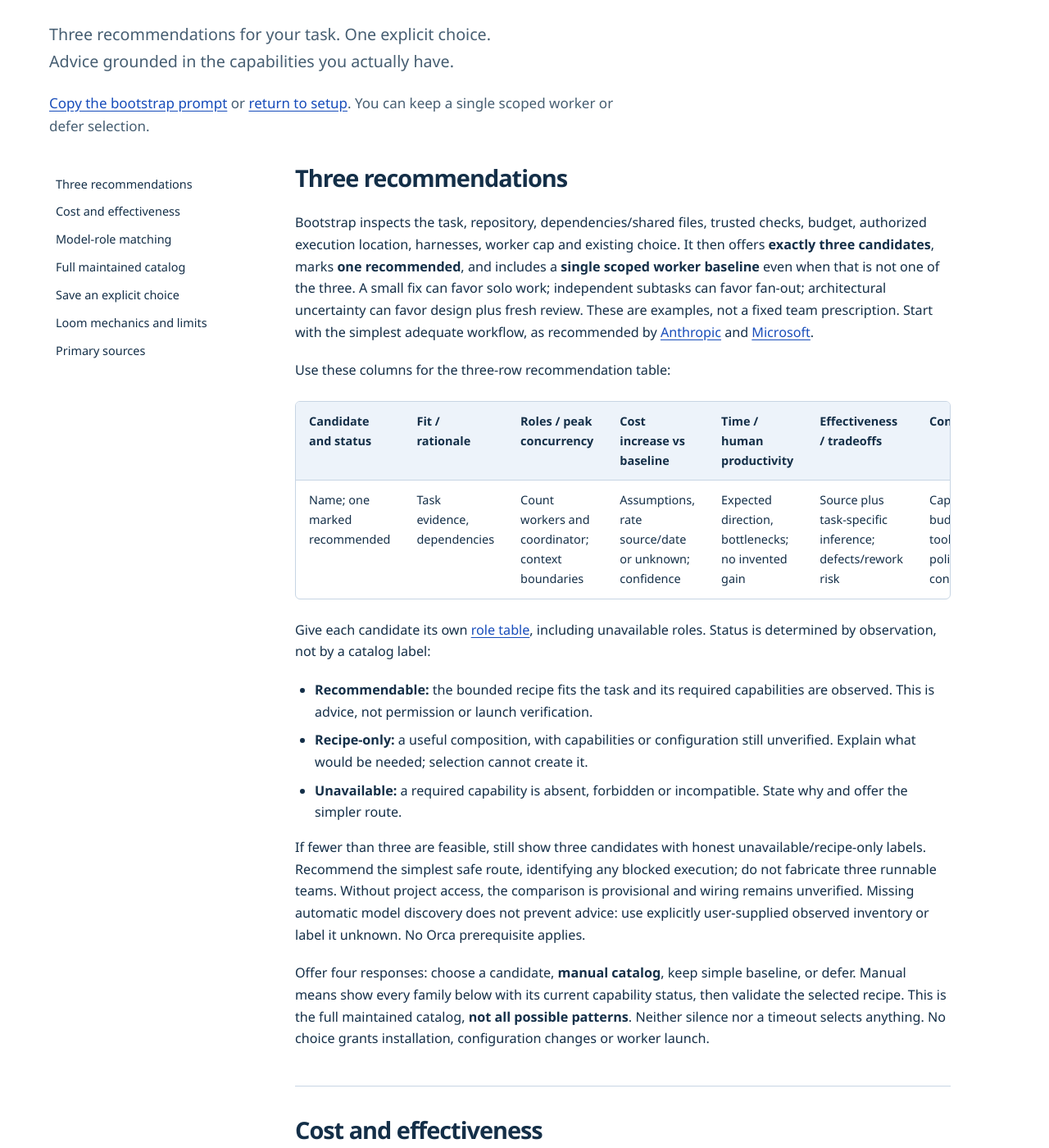
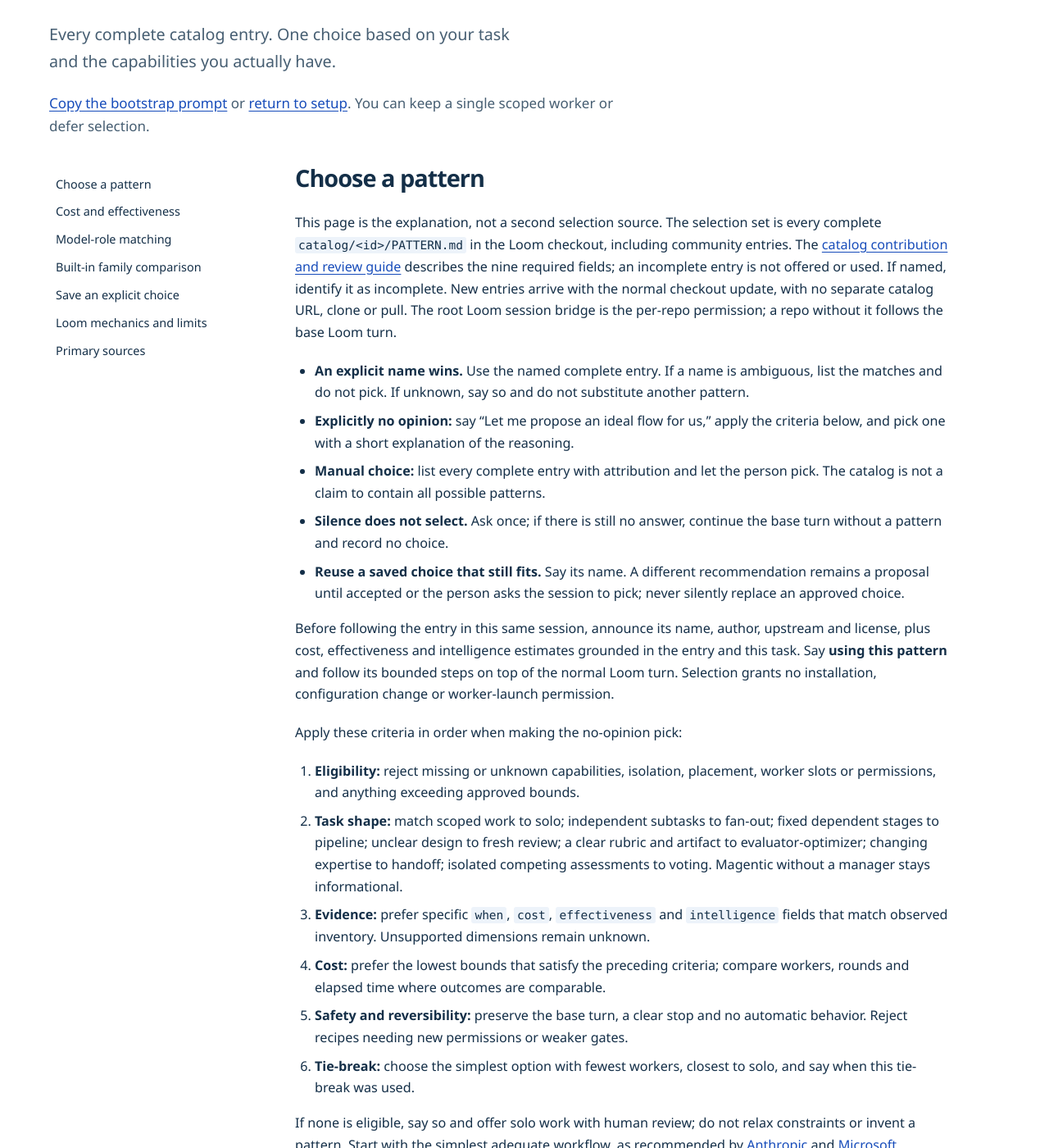
Before and after one commit to RedKnight13/loom, a Jekyll site: the page built from docs/patterns.md, in a window 1280 px wide and 1400 px high, scrolled down 322 px. Shown: the whole window at 82% size. Built offline with Jekyll 4.4.1, drawn with Linux system fonts in a browser that asks for light colours; some of the changed text lies outside the part shown.

Commit message:
loom(catalog-entries.1): ready — Eleven complete catalog entries and linked pattern-page selection rewrite; selftest=0, shellcheck=0, mutate=0 (99 caught); tested base 33e3ec22df61229a0fc23a74732d89a70a3b5b0a plus working-tree hashes and logs in .loom/.
Signed-off-by: RedKnight13 <39779052+RedKnight13@users.noreply.github.com>

```diff
--- a/docs/patterns.md
+++ b/docs/patterns.md
@@ -22,16 +22,16 @@ layout: null
 <div class="manual-heading">
   <p class="intro">Choose the simplest adequate workflow</p>
   <h1>Coordination patterns<br>and model roles</h1>
-  <p class="lead">Three recommendations for your task. One explicit choice. Advice grounded in the capabilities you actually have.</p>
+  <p class="lead">Every complete catalog entry. One choice based on your task and the capabilities you actually have.</p>
   <p><a href="copy.html">Copy the bootstrap prompt</a> or <a href="setup.html#manual-reference">return to setup</a>. You can keep a single scoped worker or defer selection.</p>
 </div>
 <div class="setup-reference">
 <aside class="setup-toc" aria-label="Pattern reference navigation">
   <nav aria-label="Pattern sections">
-    <a href="#recommendations">Three recommendations</a>
+    <a href="#recommendations">Choose a pattern</a>
     <a href="#cost">Cost and effectiveness</a>
     <a href="#models">Model-role matching</a>
-    <a href="#catalog">Full maintained catalog</a>
+    <a href="#catalog">Built-in family comparison</a>
     <a href="#choice">Save an explicit choice</a>
     <a href="#mechanics">Loom mechanics and limits</a>
     <a href="#sources">Primary sources</a>
@@ -39,50 +39,72 @@ layout: null
 </aside>
 <div class="setup-doc" markdown="1">
 
-## Three recommendations
+## Choose a pattern
 {: id="recommendations"}
 
-Bootstrap inspects the task, repository, dependencies/shared files, trusted
-checks, budget, authorized execution location, harnesses, worker cap and existing
-choice. It then offers **exactly three candidates**, marks **one recommended**,
-and includes a **single scoped worker baseline** even when that is not one of
-the three. A small fix can favor solo work; independent subtasks can favor
-fan-out; architectural uncertainty can favor design plus fresh review. These
-are examples, not a fixed team prescription. Start with the simplest adequate
-workflow, as recommended by [Anthropic][effective] and [Microsoft][azure].
+This page is the explanation, not a second selection source. The selection set
+is every complete `catalog/<id>/PATTERN.md` in the Loom checkout, including
+community entries. The [catalog contribution and review guide](https://github.com/RedKnight13/loom/blob/main/catalog/README.md)
+describes the nine required fields; an incomplete entry is not offered or used.
+If named, identify it as incomplete. New entries arrive with the normal checkout
+update, with no separate catalog URL, clone or pull. The root Loom session
+bridge is the per-repo permission; a repo without it follows the base Loom turn.
 
-Use these columns for the three-row recommendation table:
+- **An explicit name wins.** Use the named complete entry. If a name is
+  ambiguous, list the matches and do not pick. If unknown, say so and do not
+  substitute another pattern.
+- **Explicitly no opinion:** say "Let me propose an ideal flow for us," apply
+  the criteria below, and pick one with a short explanation of the reasoning.
+- **Manual choice:** list every complete entry with attribution and let the
+  person pick. The catalog is not a claim to contain all possible patterns.
+- **Silence does not select.** Ask once; if there is still no answer, continue
+  the base turn without a pattern and record no choice.
+- **Reuse a saved choice that still fits.** Say its name. A different
+  recommendation remains a proposal until accepted or the person asks the
+  session to pick; never silently replace an approved choice.
 
-<div class="table-region" role="region" tabindex="0" aria-label="Recommendation table fields; scroll horizontally if needed" markdown="1">
+Before following the entry in this same session, announce its name, author,
+upstream and license, plus cost, effectiveness and intelligence estimates grounded
+in the entry and this task. Say **using this pattern** and follow its bounded
+steps on top of the normal Loom turn. Selection grants no installation,
+configuration change or worker-launch permission.
 
-| Candidate and status | Fit / rationale | Roles / peak concurrency | Cost increase vs baseline | Time / human productivity | Effectiveness / tradeoffs | Constraints |
-| --- | --- | --- | --- | --- | --- | --- |
-| Name; one marked recommended | Task evidence, dependencies | Count workers and coordinator; context boundaries | Assumptions, rate source/date or unknown; confidence | Expected direction, bottlenecks; no invented gain | Source plus task-specific inference; defects/rework risk | Caps, budgets, tools, host policy, stop conditions |
+Apply these criteria in order when making the no-opinion pick:
 
-</div>
+1. **Eligibility:** reject missing or unknown capabilities, isolation, placement,
+   worker slots or permissions, and anything exceeding approved bounds.
+2. **Task shape:** match scoped work to solo; independent subtasks to fan-out;
+   fixed dependent stages to pipeline; unclear design to fresh review; a clear
+   rubric and artifact to evaluator-optimizer; changing expertise to handoff;
+   isolated competing assessments to voting. Magentic without a manager stays
+   informational.
+3. **Evidence:** prefer specific `when`, `cost`, `effectiveness` and
+   `intelligence` fields that match observed inventory. Unsupported dimensions
+   remain unknown.
+4. **Cost:** prefer the lowest bounds that satisfy the preceding criteria;
+   compare workers, rounds and elapsed time where outcomes are comparable.
+5. **Safety and reversibility:** preserve the base turn, a clear stop and no
+   automatic behavior. Reject recipes needing new permissions or weaker gates.
+6. **Tie-break:** choose the simplest option with fewest workers, closest to
+   solo, and say when this tie-break was used.
 
-Give each candidate its own [role table](#models), including unavailable roles.
-Status is determined by observation, not by a catalog label:
+If none is eligible, say so and offer solo work with human review; do not relax
+constraints or invent a pattern. Start with the simplest adequate workflow,
+as recommended by [Anthropic][effective] and [Microsoft][azure].
 
-- **Recommendable:** the bounded recipe fits the task and its required capabilities
-  are observed. This is advice, not permission or launch verification.
-- **Recipe-only:** a useful composition, with capabilities or configuration still
-  unverified. Explain what would be needed; selection cannot create it.
-- **Unavailable:** a required capability is absent, forbidden or incompatible.
-  State why and offer the simpler route.
+Give the selected or manually compared entries a [role table](#models).
+Capability status is observed, not bestowed by a catalog label:
 
-If fewer than three are feasible, still show three candidates with honest
-unavailable/recipe-only labels. Recommend the simplest safe route, identifying
-any blocked execution; do not fabricate three runnable teams. Without project
-access, the comparison is provisional and wiring remains unverified. Missing
-automatic model discovery does not prevent advice: use explicitly user-supplied
-observed inventory or label it unknown. No Orca prerequisite applies.
+- **Recommendable:** task fit, approved bounds and required capabilities are
+  observed; this is advice, not permission or launch verification.
+- **Recipe-only:** a composition whose required capabilities or configuration
+  remain unverified; explain what is needed without assuming eligibility.
+- **Unavailable:** a requirement is absent, forbidden or incompatible; state
+  why and offer a simpler route without silently changing the choice.
 
-Offer four responses: choose a candidate, **manual catalog**, keep simple
-baseline, or defer. Manual means show every family below with its current
-capability status, then validate the selected recipe. This is the full maintained
-catalog, **not all possible patterns**. Neither silence nor a timeout selects
-anything. No choice grants installation, configuration changes or worker launch.
+Without project access, comparisons remain provisional and wiring unverified.
+Use explicitly user-supplied observed inventory where discovery is unavailable,
+or label it unknown. No Orca prerequisite applies.
 
 ## Cost and effectiveness
 {: id="cost"}
@@ -149,7 +171,7 @@ Distinguish evidence levels:
   effective configuration at a stated time. Prior success does not prove current
   quota/access, and no test launch is authorized by bootstrap advice.
 
-For **each of the three candidates**, fill one row per role using this format:
+For **each selected or compared entry**, fill one row per role using this format:
 
 <div class="table-region" role="region" tabindex="0" aria-label="Model-role recommendation fields; scroll horizontally if needed" markdown="1">
 
@@ -179,9 +201,11 @@ host fields the executor actually exposes. If absent or mismatched, report that
 application is unverified and stop dependent work rather than claiming success.
 Respect budgets, caps, host restrictions and authorization on every path.
 
-## Full maintained catalog
+## Built-in family comparison
 {: id="catalog"}
 
+Each family name links to its selectable catalog entry. This comparison explains
+the eleven built-in families; complete community entries are selectable too.
 The source links describe pattern families; the following Loom mappings and
 bounds are **proposed recipes**, not installed plugins or source benchmarks.
 Their status must be reevaluated for the current harness. A composition uses
@@ -195,17 +219,17 @@ to fit the approved budget and capacity. A missing bound blocks expansion.
 
 | Family / aliases and source | Fit and context boundary | Proposed worker / review bounds | Risks and stop conditions | Loom mapping / capability requirement |
 | --- | --- | --- | --- | --- |
-| **Solo baseline** — single agent with tools ([Microsoft][azure]) | One scoped change; one task context | One worker; one verification/rework cycle | Self-review blind spots; stop at acceptance, scope conflict or exhausted budget | One ticket and worker, trusted verify, collect and human review; local or supported executor |
-| **Pipeline** — sequential / prompt chaining ([Anthropic][effective], [Microsoft][azure]) | Fixed dependent stages; each receives reviewed previous artifact | Up to three stages, one worker at a time; one check per stage | Serial latency, propagated mistakes; stop on a failed stage | Separate scoped tickets as needed; conductor reviews output before the next stage; no automatic pipeline |
-| **Specialist routing** ([Anthropic][effective]) | Known task categories; selected specialist gets relevant brief | One selected worker per task; one routing decision | Misclassification; stop when category or access is unclear | Conductor chooses a reviewed ticket/consumer/harness; no automatic model router |
-| **Parallel fan-out/fan-in** — sectioning / concurrent / scatter-gather ([Anthropic][effective], [Microsoft][azure]) | Predefined independent work; minimal shared files and bounded briefs | Two workers concurrently plus conductor; one integration review | Duplicate work, conflicts, synthesis cost; stop if independence fails | Separate tickets/assignments, verify each, integrate explicitly and verify combined revision; requires authorized parallel capacity |
-| **Orchestrator-workers** ([Anthropic][effective]) | Subtasks discovered during work; conductor keeps overall context | At most two active workers, three total subtasks, one synthesis review | Decomposition and coordination errors; pause on new scope/dependency | Conductor proposes bounded tickets dynamically; existing dispatch/verify/collect only; no recursive spawning by recipe |
-| **Evaluator-optimizer** — maker-checker / critic loop ([Anthropic][effective], [Microsoft][azure]) | Clear rubric; checker sees artifact and criteria | One maker and one checker, sequential; two critique/revision rounds | Circular critique, false approval; stop on acceptance, stalled improvement or round cap | Review deliverable then scoped revision; tests remain authoritative evidence; no automatic retry loop |
-| **Fresh-context design/review** — EGM-inspired ([EGM][egm]) | Context-rich designer drafts spec; isolated reviewer sees only draft and referenced material, never prior conversation | One designer and one fresh reviewer, sequential; two review rounds; user architecture approval before implementation | Missing context may expose assumptions; freshness cannot be faked; stop if isolation unavailable or tradeoff unresolved | Design/review tickets and owner approval; recipe-only until isolation observed; not the EGM plugin or its full staged workflow |
-| **Independent voting** ([Anthropic][effective]) | Same rubric/artifact, separate assessments before aggregation | Two reviewers plus conductor; one independent round | Correlated errors, inconclusive split; escalate disagreements, no majority-as-proof | Separate read-only review tasks; human resolves evidence, implementation still verified; requires isolated contexts |
-| **Group chat / debate** — roundtable / council ([Microsoft][azure]) | Shared discussion for competing perspectives; shared context is not fresh review | At most three participants including moderator; two rounds | Conformity, discussion cost; stop on round cap or unresolved owner decision | Informational unless an authorized harness supplies bounded shared discussion; Loom mail alone does not install a group-chat manager |
-| **Handoffs** — transfer / triage ([Microsoft][azure]) | Expertise changes; curated state and unresolved questions pass to next role | One active worker at a time; at most two transfers | Lost state, ownership gaps, bouncing; stop if receiver/boundary unclear | Conductor settles prior work and authorizes next scoped assignment; no automatic ownership transfer or overlapping worker on one ticket |
-| **Magentic planning** — adaptive / task-ledger orchestration ([Microsoft][azure]) | Open-ended planning, explicit evolving task ledger | One planner, at most two scoped workers; two replans before human review | Runaway planning and side effects; stop at stalled progress, budget or plan change needing approval | Informational/recipe-only: manual plan and tickets can borrow the idea; Loom has no magentic manager/runtime; unavailable for automatic execution |
+| **[Solo baseline](https://github.com/RedKnight13/loom/blob/main/catalog/solo-baseline/PATTERN.md)** — single agent with tools ([Microsoft][azure]) | One scoped change; one task context | One worker; one verification/rework cycle | Self-review blind spots; stop at acceptance, scope conflict or exhausted budget | One ticket and worker, trusted verify, collect and human review; local or supported executor |
+| **[Pipeline](https://github.com/RedKnight13/loom/blob/main/catalog/pipeline/PATTERN.md)** — sequential / prompt chaining ([Anthropic][effective], [Microsoft][azure]) | Fixed dependent stages; each receives reviewed previous artifact | Up to three stages, one worker at a time; one check per stage | Serial latency, propagated mistakes; stop on a failed stage | Separate scoped tickets as needed; conductor reviews output before the next stage; no automatic pipeline |
+| **[Specialist routing](https://github.com/RedKnight13/loom/blob/main/catalog/specialist-routing/PATTERN.md)** ([Anthropic][effective]) | Known task categories; selected specialist gets relevant brief | One selected worker per task; one routing decision | Misclassification; stop when category or access is unclear | Conductor chooses a reviewed ticket/consumer/harness; no automatic model router |
+| **[Parallel fan-out/fan-in](https://github.com/RedKnight13/loom/blob/main/catalog/parallel-fan-out/PATTERN.md)** — sectioning / concurrent / scatter-gather ([Anthropic][effective], [Microsoft][azure]) | Predefined independent work; minimal shared files and bounded briefs | Two workers concurrently plus conductor; one integration review | Duplicate work, conflicts, synthesis cost; stop if independence fails | Separate tickets/assignments, verify each, integrate explicitly and verify combined revision; requires authorized parallel capacity |
+| **[Orchestrator-workers](https://github.com/RedKnight13/loom/blob/main/catalog/orchestrator-workers/PATTERN.md)** ([Anthropic][effective]) | Subtasks discovered during work; conductor keeps overall context | At most two active workers, three total subtasks, one synthesis review | Decomposition and coordination errors; pause on new scope/dependency | Conductor proposes bounded tickets dynamically; existing dispatch/verify/collect only; no recursive spawning by recipe |
+| **[Evaluator-optimizer](https://github.com/RedKnight13/loom/blob/main/catalog/evaluator-optimizer/PATTERN.md)** — maker-checker / critic loop ([Anthropic][effective], [Microsoft][azure]) | Clear rubric; checker sees artifact and criteria | One maker and one checker, sequential; two critique/revision rounds | Circular critique, false approval; stop on acceptance, stalled improvement or round cap | Review deliverable then scoped revision; tests remain authoritative evidence; no automatic retry loop |
+| **[Fresh-context design/review](https://github.com/RedKnight13/loom/blob/main/catalog/fresh-context-review/PATTERN.md)** — EGM-inspired ([EGM][egm]) | Context-rich designer drafts spec; isolated reviewer sees only draft and referenced material, never prior conversation | One designer and one fresh reviewer, sequential; two review rounds; user architecture approval before implementation | Missing context may expose assumptions; freshness cannot be faked; stop if isolation unavailable or tradeoff unresolved | Design/review tickets and owner approval; recipe-only until isolation observed; not the EGM plugin or its full staged workflow |
+| **[Independent voting](https://github.com/RedKnight13/loom/blob/main/catalog/independent-voting/PATTERN.md)** ([Anthropic][effective]) | Same rubric/artifact, separate assessments before aggregation | Two reviewers plus conductor; one independent round | Correlated errors, inconclusive split; escalate disagreements, no majority-as-proof | Separate read-only review tasks; human resolves evidence, implementation still verified; requires isolated contexts |
+| **[Group chat / debate](https://github.com/RedKnight13/loom/blob/main/catalog/group-debate/PATTERN.md)** — roundtable / council ([Microsoft][azure]) | Shared discussion for competing perspectives; shared context is not fresh review | At most three participants including moderator; two rounds | Conformity, discussion cost; stop on round cap or unresolved owner decision | Informational unless an authorized harness supplies bounded shared discussion; Loom mail alone does not install a group-chat manager |
+| **[Handoffs](https://github.com/RedKnight13/loom/blob/main/catalog/handoffs/PATTERN.md)** — transfer / triage ([Microsoft][azure]) | Expertise changes; curated state and unresolved questions pass to next role | One active worker at a time; at most two transfers | Lost state, ownership gaps, bouncing; stop if receiver/boundary unclear | Conductor settles prior work and authorizes next scoped assignment; no automatic ownership transfer or overlapping worker on one ticket |
+| **[Magentic planning](https://github.com/RedKnight13/loom/blob/main/catalog/magentic-planning/PATTERN.md)** — adaptive / task-ledger orchestration ([Microsoft][azure]) | Open-ended planning, explicit evolving task ledger | One planner, at most two scoped workers; two replans before human review | Runaway planning and side effects; stop at stalled progress, budget or plan change needing approval | Informational/recipe-only: manual plan and tickets can borrow the idea; Loom has no magentic manager/runtime; unavailable for automatic execution |
 
 </div>
 
@@ -220,7 +244,8 @@ with human review, clearly describing the change. [EGM source][egm]
 {: id="choice"}
 
 Reuse a still-applicable approved selection. New recommendations stay proposals
-until explicitly accepted; never overwrite the current choice on a setup rerun.
+until explicitly accepted or the person asks the session to pick; never overwrite
+the current choice on a setup rerun.
 If it becomes infeasible, stop work that depends on it and offer a simpler route
 without silently changing the selection. Existing tasks with no choice keep
 their existing authorization and checks; no extra workers are implied. Deferral
@@ -240,7 +265,8 @@ approved edit, compare calibration first, review drift, explicitly record as
 appropriate, then check again. A separate linked pattern artifact may supplement
 the choice, but **its bytes are not fingerprinted**; keep the operative choice
 in the root section and review linked content separately. Unsupported entry
-loading remains unwired; offer manual entry without claiming persistence.
+loading remains unwired; keep the choice session-only if the calibration flow is
+unavailable and say it was not persisted.
 
 ## Loom mechanics and limits
 {: id="mechanics"}
```
Also changed, not shown: catalog/evaluator-optimizer/PATTERN.md (added, +12 -0 lines), catalog/fresh-context-review/PATTERN.md (added, +12 -0 lines), catalog/group-debate/PATTERN.md (added, +12 -0 lines), catalog/handoffs/PATTERN.md (added, +12 -0 lines), catalog/independent-voting/PATTERN.md (added, +12 -0 lines), catalog/magentic-planning/PATTERN.md (added, +12 -0 lines), catalog/orchestrator-workers/PATTERN.md (added, +12 -0 lines), catalog/parallel-fan-out/PATTERN.md (added, +12 -0 lines), catalog/pipeline/PATTERN.md (added, +12 -0 lines), catalog/solo-baseline/PATTERN.md (added, +12 -0 lines), catalog/specialist-routing/PATTERN.md (added, +12 -0 lines).
